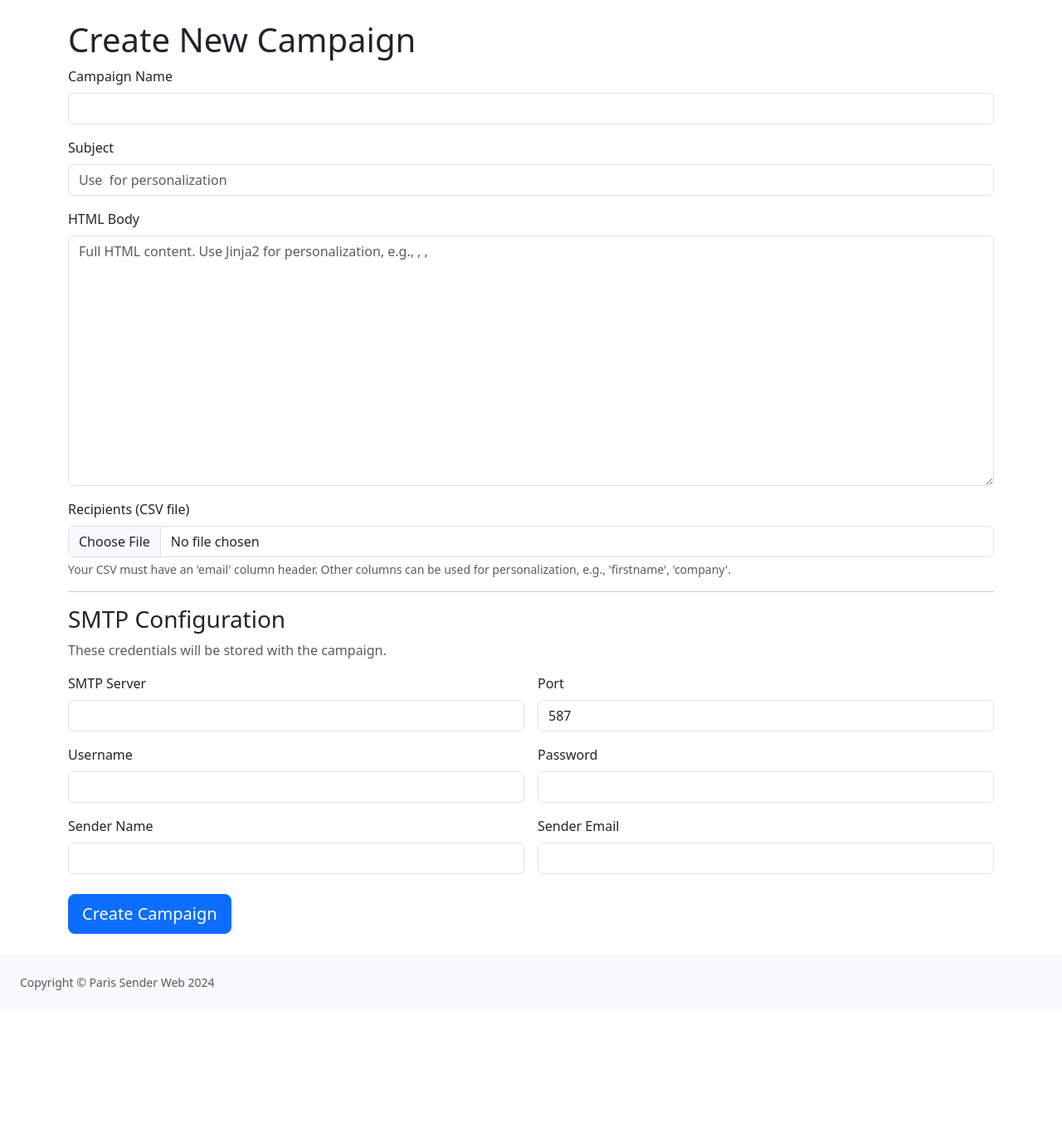
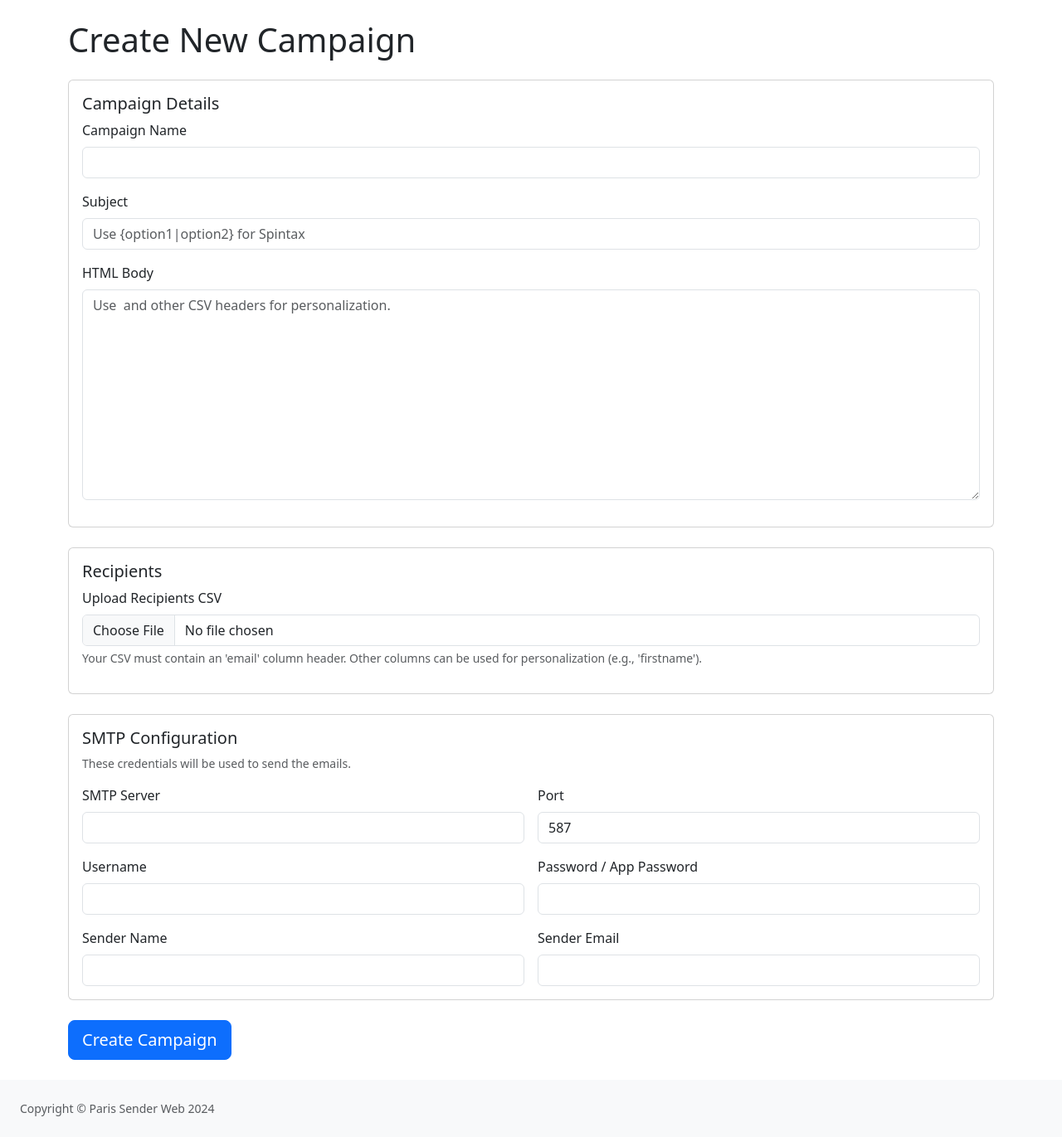
Before and after one commit to Sussyfreelandx/smtpweb, a Flask app: page /campaign/new in a window 1280 px wide. Shown: the part 56-1427 px from the top of the page at 83% size. Before the commit the page ends 1250 px from the top, so only its background shows below. Run offline with Flask 2, Linux system fonts and the light colour scheme; the visitor is signed in with stand-in values (Sample User, id 1); data comes from the database, SQL or seed files in the repository.

Commit message:
Update create_campaign.html

```diff
--- a/app/templates/create_campaign.html
+++ b/app/templates/create_campaign.html
@@ -1,8 +1,11 @@
 {% extends "base.html" %}
 
 {% block content %}
-    <h1>Create New Campaign</h1>
-    <form method="post" enctype="multipart/form-data">
+    <h1 class="mb-4">Create New Campaign</h1>
+    <form method="post" enctype="multipart/form-data" class="needs-validation" novalidate>
+        <div class="card">
+            <div class="card-body">
+                <h5 class="card-title">Campaign Details</h5>
                 <div class="mb-3">
                     <label for="campaign_name" class="form-label">Campaign Name</label>
                     <input type="text" class="form-control" id="campaign_name" name="campaign_name" required>
@@ -10,23 +13,31 @@
 
                 <div class="mb-3">
                     <label for="subject" class="form-label">Subject</label>
-            <input type="text" class="form-control" id="subject" name="subject" placeholder="Use {{firstname}} for personalization" required>
+                    <input type="text" class="form-control" id="subject" name="subject" required placeholder="Use {option1|option2} for Spintax">
                 </div>
 
                 <div class="mb-3">
                     <label for="body_html" class="form-label">HTML Body</label>
-            <textarea class="form-control" id="body_html" name="body_html" rows="12" placeholder="Full HTML content. Use Jinja2 for personalization, e.g., {{firstname}}, {{company}}, {{greetings}}"></textarea>
+                    <textarea class="form-control" id="body_html" name="body_html" rows="10" placeholder="Use {{firstname}} and other CSV headers for personalization."></textarea>
+                </div>
+            </div>
         </div>
 
+        <div class="card mt-4">
+            <div class="card-body">
+                <h5 class="card-title">Recipients</h5>
                 <div class="mb-3">
-            <label for="recipients_file" class="form-label">Recipients (CSV file)</label>
+                    <label for="recipients_file" class="form-label">Upload Recipients CSV</label>
                     <input class="form-control" type="file" id="recipients_file" name="recipients_file" accept=".csv" required>
-            <div class="form-text">Your CSV must have an 'email' column header. Other columns can be used for personalization, e.g., 'firstname', 'company'.</div>
+                    <div class="form-text">Your CSV must contain an 'email' column header. Other columns can be used for personalization (e.g., 'firstname').</div>
+                </div>
+            </div>
         </div>
 
-        <hr>
-        <h3>SMTP Configuration</h3>
-        <p class="text-muted">These credentials will be stored with the campaign.</p>
+        <div class="card mt-4">
+            <div class="card-body">
+                <h5 class="card-title">SMTP Configuration</h5>
+                <p class="form-text">These credentials will be used to send the emails.</p>
                 <div class="row g-3">
                     <div class="col-md-6">
                         <label for="smtp_server" class="form-label">SMTP Server</label>
@@ -41,7 +52,7 @@
                         <input type="email" class="form-control" id="smtp_username" name="smtp_username" required>
                     </div>
                     <div class="col-md-6">
-                <label for="smtp_password" class="form-label">Password</label>
+                        <label for="smtp_password" class="form-label">Password / App Password</label>
                         <input type="password" class="form-control" id="smtp_password" name="smtp_password" required>
                     </div>
                      <div class="col-md-6">
@@ -53,7 +64,9 @@
                         <input type="email" class="form-control" id="smtp_sender_email" name="smtp_sender_email" required>
                     </div>
                 </div>
+            </div>
+        </div>
 
-        <button type="submit" class="btn btn-primary mt-4 btn-lg">Create Campaign</button>
+        <button type="submit" class="btn btn-primary btn-lg mt-4">Create Campaign</button>
     </form>
 {% endblock %}
```
Lines whose indentation alone changed are shown as unchanged.
